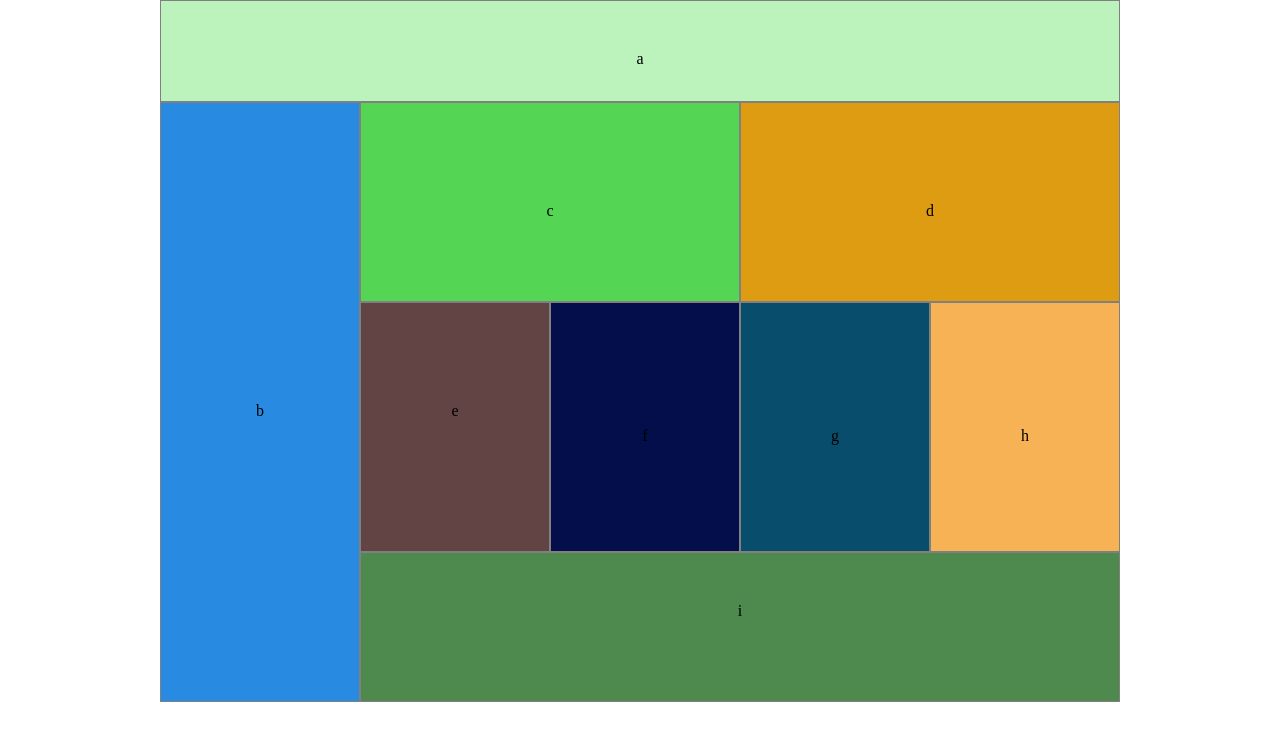
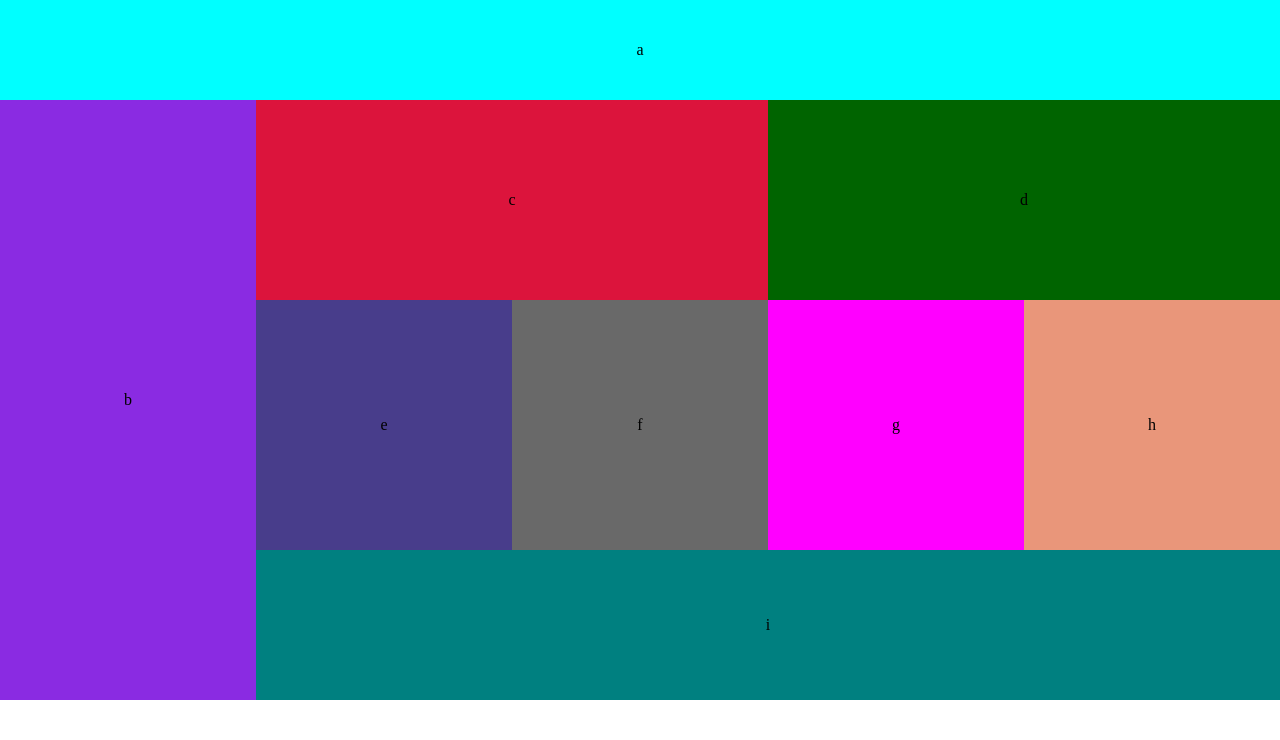
Before and after one commit to sabbagh99/lab-01, a plain HTML site: page index.html in a window 1280 px wide. Drawn offline with Linux system fonts and the light colour scheme.

Commit message:
finish lab 04

```diff
--- a/styles/base.css
+++ b/styles/base.css
@@ -1,10 +1,4 @@
-@import 'layout.css';
+/* @import 'layout.css'; */
 @import 'modules.css';
 @import 'state.css';
 @import 'theme.css';
-
-
-/*
-main div{
-    border: 1px solid rgb(128, 128, 128);
-} */
--- a/styles/layout.css
+++ b/styles/layout.css
@@ -1,13 +1,37 @@
+/* mobile brackpoint */
 body{
     width: 100%;
     margin: auto;
 }
-main{
-    box-sizing: border-box;
-    display: flex;
+.contaner{
+        width: 480px;
+        height: 767px;
+        margin: auto;
+        text-align: center;
+    }
+    div{
+        box-sizing: border-box;
+        padding: 50px;
+        border: rgb(128, 128, 128) solid 1px;
 
-}
+    }
 
+
+    @media (min-width: 768px){  /* tab breackpoint */
+        .contaner{
+            width: 769px;
+            height: 768px;
+            margin: auto;
+            text-align: center;
+        }
+        div{
+            box-sizing: border-box;
+            padding: 50px;
+            border: rgb(128, 128, 128) solid 1px;
+        }
+
+        }
+@media (min-width: 965px){  /* disktop breackpoint */
 .contaner{
     width: 960px;
     height: 768px;
@@ -19,20 +43,5 @@ div{
     padding: 50px;
     border: rgb(128, 128, 128) solid 1px;
 }
-@media (max-width: 768px){  /* for mobile */
 
-    .contaner{
-        width: 480px;
-        height: 767px;
-        margin: auto;
-        text-align: center;
-        /* color: rgb(128, 128, 128); */
-    }
-    div{
-        box-sizing: border-box;
-        /* background-color: rgb(128, 128, 128); */
-        padding: 50px;
-        border: rgb(128, 128, 128) solid 1px;
-
-    }
 }
--- a/styles/modules.css
+++ b/styles/modules.css
@@ -1,113 +1,196 @@
-.a{
-    width: 960px;
-    height: 100px;
+body{
+    width: 100%;
+    margin: auto;
+}
+/* mobile brackpoint */
+.contaner {
+    display: grid;
+    grid-template-columns: 50% 50%;
+    grid-template-rows: 75px 150px 125px 125px 250px 250px 80px;
+    justify-items: center;
+    align-items: center;
 
   }
-.b{
-    width: 200px;
-    height: 600px;
-    float: left;
-    padding-top: 300px;
+
+  div {
+    width: 100%;
+    height: 100%;
+    display: flex;
+    align-items: center;
+    justify-content: center;
+    /* border: 1px solid gray; */
+  }
+  .a {
+    grid-column: 1/3;
+    grid-row: 1;
+  }
+
+  .b {
+    grid-column: 1/3;
+    grid-row: 2;
+  }
+
+  .c {
+    grid-column: 1/3;
+    grid-row: 3;
+  }
+
+  .d {
+    grid-column: 1/3;
+    grid-row: 4;
+  }
+
+  .e {
+    grid-column: 1/2;
+    grid-row: 5;
+  }
+
+  .f {
+    grid-column: 2/3;
+    grid-row: 5;
+  }
+
+  .g {
+    grid-column: 1/2;
+    grid-row: 6;
+  }
+
+  .h {
+    grid-column: 2/3;
+    grid-row: 6;
+  }
+
+  .i {
+    grid-column: 1/3;
+    grid-row: 7;
+  }
+@media (min-width: 768px){  /* tab breackpoint */
+  .contaner {
+    display: grid;
+    grid-template-columns: 30% 30% 30% 30% 30%;
+    grid-template-rows: 100px 200px 250px 150px;
+     justify-items: center;
+    align-items: center;
 
   }
-.c{
-    width: 380px;
-    height: 200px;
-    float: left;
-    padding-top: 100px;
 
-}.d{
-    width: 380px;
-    height: 200px;
-    float: right;
-    padding-top: 100px;
+  div {
+    width: 100%;
+    height: 100%;
+    display: flex;
+    align-items: center;
+    justify-content: center;
+    /* border: 1px solid gray; */
+  }
 
-}.e{
-    width: 190px;
-    height: 250px;
-    float: left;
-    padding-top: 100px;
+  .a {
+    grid-column: 1/6;
+    grid-row: 1;
+  }
 
-}.f{
-    width: 190px;
-    height: 250px;
-    float: left;
-    padding-top: 125px;
+  .b {
+    grid-column: 1/2;
+    grid-row: 2/5;
+  }
 
-}.g{
-    width: 190px;
-    height: 250px;
-    float: left;
-    padding-top: 125px;
+  .c {
+    grid-column: 2/4;
+    grid-row: 2;
+  }
 
-}.h{
-    width: 190px;
-    height: 250px;
-    float: right;
-    padding-top: 125px;
+  .d {
+    grid-column: 4/6;
+    grid-row: 2;
+  }
 
-}.i{
-    width: 760px;
-    height: 150px;
-    float: right;
-    /* padding-top: 300px; */
+  .e {
+    grid-column: 2/3;
+    grid-row: 3;
+  }
+
+  .f {
+    grid-column: 3/4;
+    grid-row: 3;
+  }
+
+  .g {
+    grid-column: 4/5;
+    grid-row: 3;
+  }
+
+  .h {
+    grid-column: 5/6;
+    grid-row: 3;
+  }
+
+  .i {
+    grid-column: 2/6;
+    grid-row: 4;
+  }
+}
+
+@media (min-width:965px){ /* dicktop beackpoint  */
+
+  .contaner {
+    display: grid;
+    grid-template-columns: 20% 20% 20% 20% 20%;
+    grid-template-rows: 100px 200px 250px 150px;
+    justify-items: center;
+    align-items: center;
 
   }
-@media (max-width:767px){
-    .a{
-        width: 480px;
-        height: 75px;
 
+  div {
+    width: 100%;
+    height: 100%;
+    display: flex;
+    align-items: center;
+    justify-content: center;
+    /* border: 1px solid gray; */
   }
-    .b{
-        width: 480px;
-        height: 150px;
-        /* float: left; */
-        padding-top: 75px;
 
+  .a {
+    grid-column: 1/6;
+    grid-row: 1;
   }
-    .c{
-        width: 480px;
-        height: 125px;
-        /* float: left; */
-        padding-top: 62px;
 
-    }.d{
-        width: 480px;
-        height: 125pxpx;
-        /* float: right; */
-        padding-top: 62px;
+  .b {
+    grid-column: 1/2;
+    grid-row: 2/5;
+  }
 
-    }.e{
-        width: 240px;
-        height: 250px;
-        float: left;
-        padding-top: 125px;
+  .c {
+    grid-column: 2/4;
+    grid-row: 2;
+  }
 
-    }.f{
-        width: 240px;
-        height: 250px;
-        float: right;
-        padding-top: 125px;
+  .d {
+    grid-column: 4/6;
+    grid-row: 2;
+  }
 
-    }.g{
-        width: 240px;
-        height: 250px;
-        float: left;
-        padding-top: 125px;
+  .e {
+    grid-column: 2/3;
+    grid-row: 3;
+  }
 
-    }.h{
-        width: 240px;
-        height: 250px;
-        float: right;
-        padding-top: 125px;
+  .f {
+    grid-column: 3/4;
+    grid-row: 3;
+  }
 
-    }.i{
-        width: 480px;
-        height: 80px;
-        float: left;
-        padding-top: 40px;
+  .g {
+    grid-column: 4/5;
+    grid-row: 3;
+  }
 
+  .h {
+    grid-column: 5/6;
+    grid-row: 3;
+  }
 
+  .i {
+    grid-column: 2/6;
+    grid-row: 4;
   }
 }
--- a/styles/theme.css
+++ b/styles/theme.css
@@ -1,42 +1,6 @@
-.a{
-    background-color: rgb(188, 243, 188);
+/* mobile breackboint */
+    .a{
 
-}
-.b{
-   background-color: rgb(40, 138, 224)
-
-}
-.c{
-    background-color: rgb(84, 214, 84);
-
-}
-.d{
-    background-color: rgb(221, 156, 17);
-
-}
-.e{
-    background-color: rgb(99, 68, 68);
-}
-.f{
-    background-color: rgb(3, 14, 75);
-
-}
-.g{
-    background-color: rgb(9, 77, 109);
-
-}
-.h{
-    background-color: rgb(248, 178, 86);
-
-}
-.i{
-    background-color: rgb(78, 138, 78);
-
-}
-@media (max-width:768px){
-
-
-    .a{
         background-color: rgb(0, 255, 213);
 
     }
@@ -77,4 +41,82 @@
         background-color: rgb(53, 66, 83);
 
     }
+@media (min-width:768px){ /* tab beackpoint  */
+    .a{
+        background-color: rgb(188, 243, 188);
+
+    }
+    .b{
+       background-color: rgb(40, 138, 224)
+
+    }
+    .c{
+        background-color: rgb(84, 214, 84);
+
+    }
+    .d{
+        background-color: rgb(221, 156, 17);
+
+    }
+    .e{
+        background-color: rgb(99, 68, 68);
+    }
+    .f{
+        background-color: rgb(3, 14, 75);
+
+    }
+    .g{
+        background-color: rgb(9, 77, 109);
+
+    }
+    .h{
+        background-color: rgb(248, 178, 86);
+
+    }
+    .i{
+        background-color: rgb(78, 138, 78);
+
+    }
+
+
 }
+
+@media (min-width:965px){ /* dicktop beackpoint  */
+    .a{
+        background-color: aqua;
+
+    }
+    .b{
+       background-color: blueviolet;
+
+    }
+    .c{
+        background-color: crimson;
+
+    }
+    .d{
+        background-color: darkgreen;
+
+    }
+    .e{
+        background-color: darkslateblue;
+    }
+    .f{
+        background-color: dimgray;
+
+    }
+    .g{
+        background-color: fuchsia;
+
+    }
+    .h{
+        background-color: darksalmon;
+
+    }
+    .i{
+        background-color: teal;
+
+    }
+
+
+}
```
Lines whose indentation alone changed are shown as unchanged.
